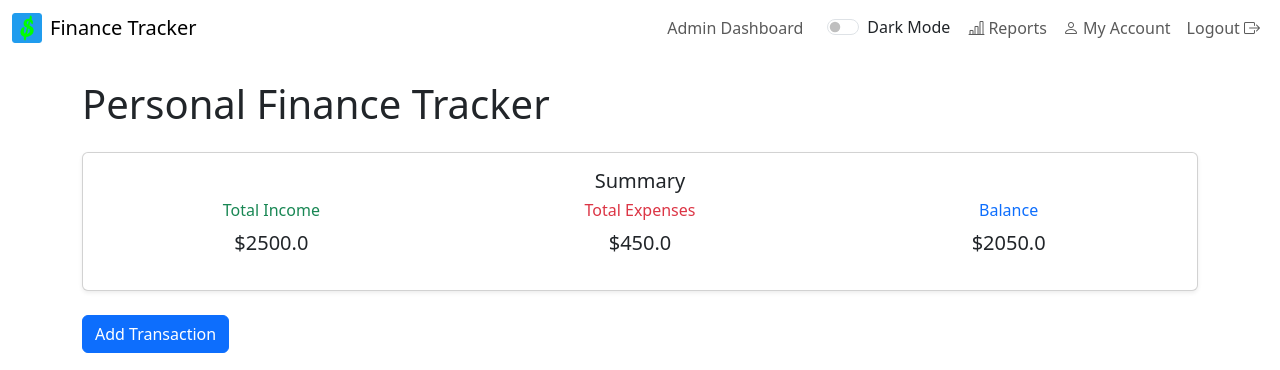
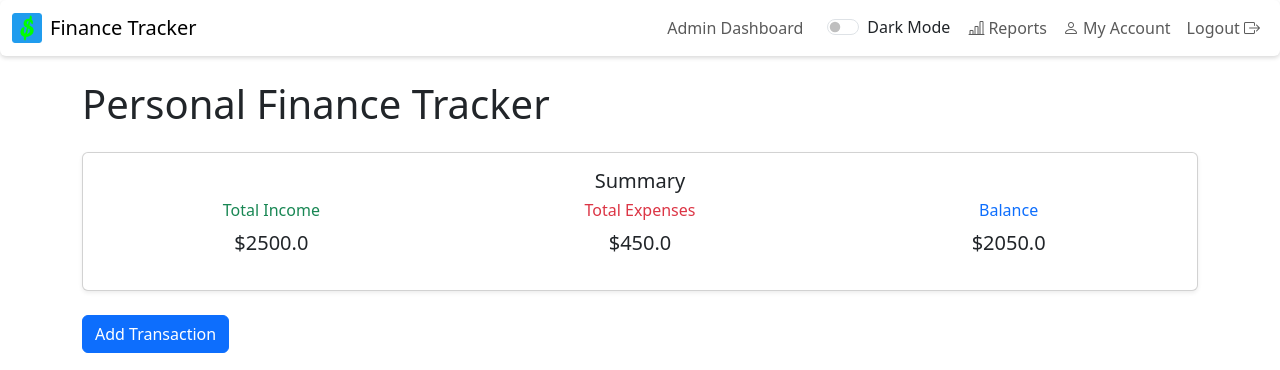
Before and after one commit to CameronSteensma/Personal_Finance_Tracker, a Django app: page / in a window 1280 px wide. Shown: the top 370 px of the page. Run offline with Django 5.2, Linux system fonts and the light colour scheme; a user stored in the database is signed in; data comes from the database, SQL or seed files in the repository.

Commit message:
Added box-shadow to navbar CSS so that bottom of navbar is distinct from rest of page content.

```diff
--- a/transactions/templates/transactions/transaction_list.html
+++ b/transactions/templates/transactions/transaction_list.html
@@ -19,6 +19,10 @@
         body.darkMode {
             background-color: #212529;
             color: #f8f9fa;
+        }
+
+        #navbar {
+            box-shadow: 0 2px 4px rgba(0, 0, 0, 0.15);
         }
 
         #navbar.darkMode {
```
